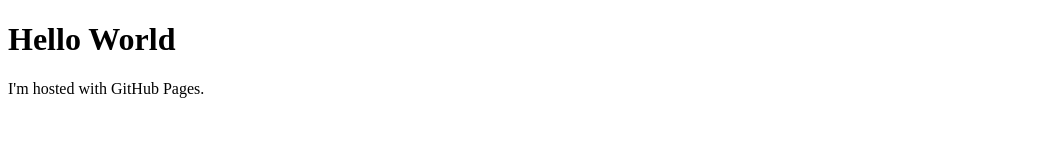
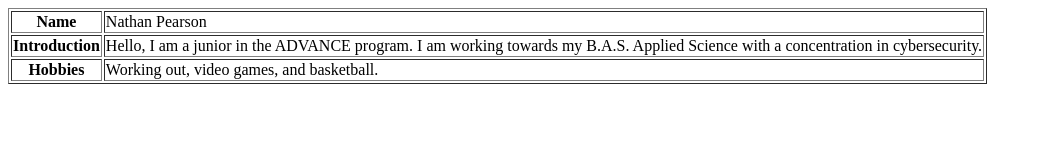
Before and after one commit to npearso/npearso.github.io, a plain HTML site: page index.html in a window 1280 px wide. Shown: the whole page, without its empty margins (0-1042 px from the left). Drawn offline with Linux system fonts and the light colour scheme.

Commit message:
Update index.html

```diff
--- a/index.html
+++ b/index.html
@@ -1,7 +1,17 @@
 <!DOCTYPE html>
 <html>
-<body>
-<h1>Hello World</h1>
-<p>I'm hosted with GitHub Pages.</p>
-</body>
+<table border="1">
+  <tr>
+    <th>Name</th>
+    <td>Nathan Pearson</td>
+  </tr>
+  <tr>
+    <th>Introduction</th>
+    <td>Hello, I am a junior in the ADVANCE program.  I am working towards my B.A.S. Applied Science with a concentration in cybersecurity.</td>
+  </tr>
+  <tr>
+    <th>Hobbies</th>
+    <td>Working out, video games, and basketball.</td>
+  </tr>
+</table>
 </html>
```
